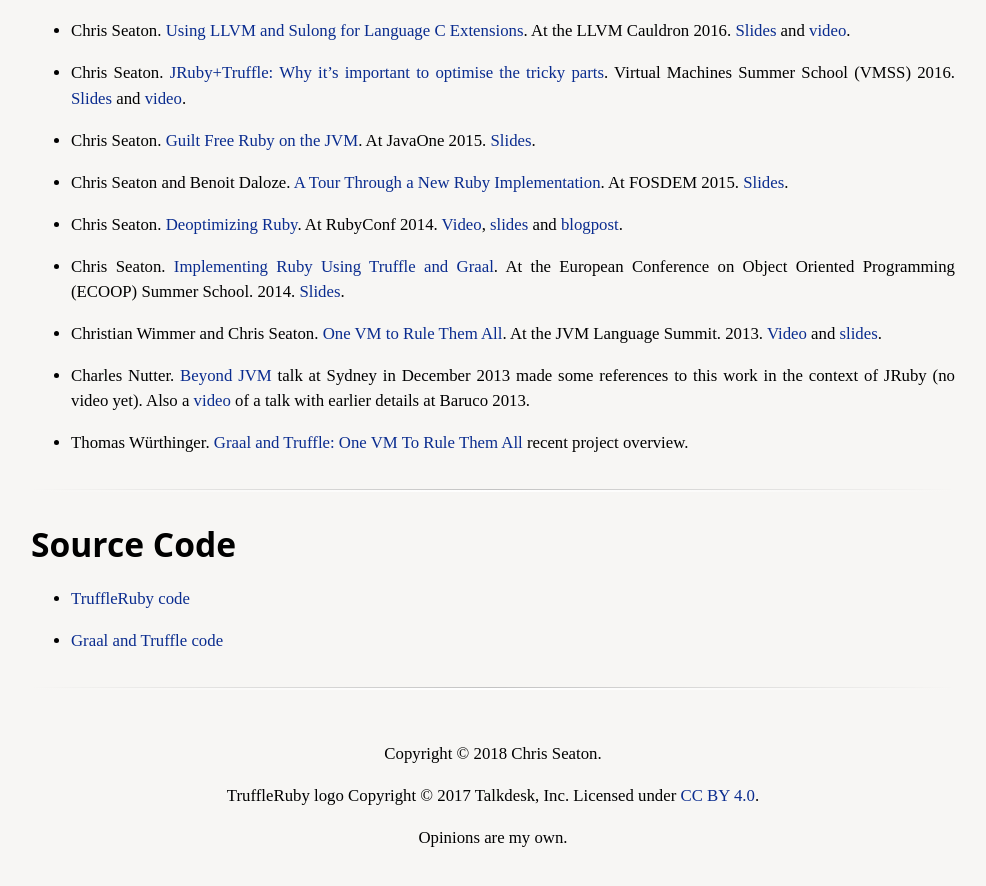
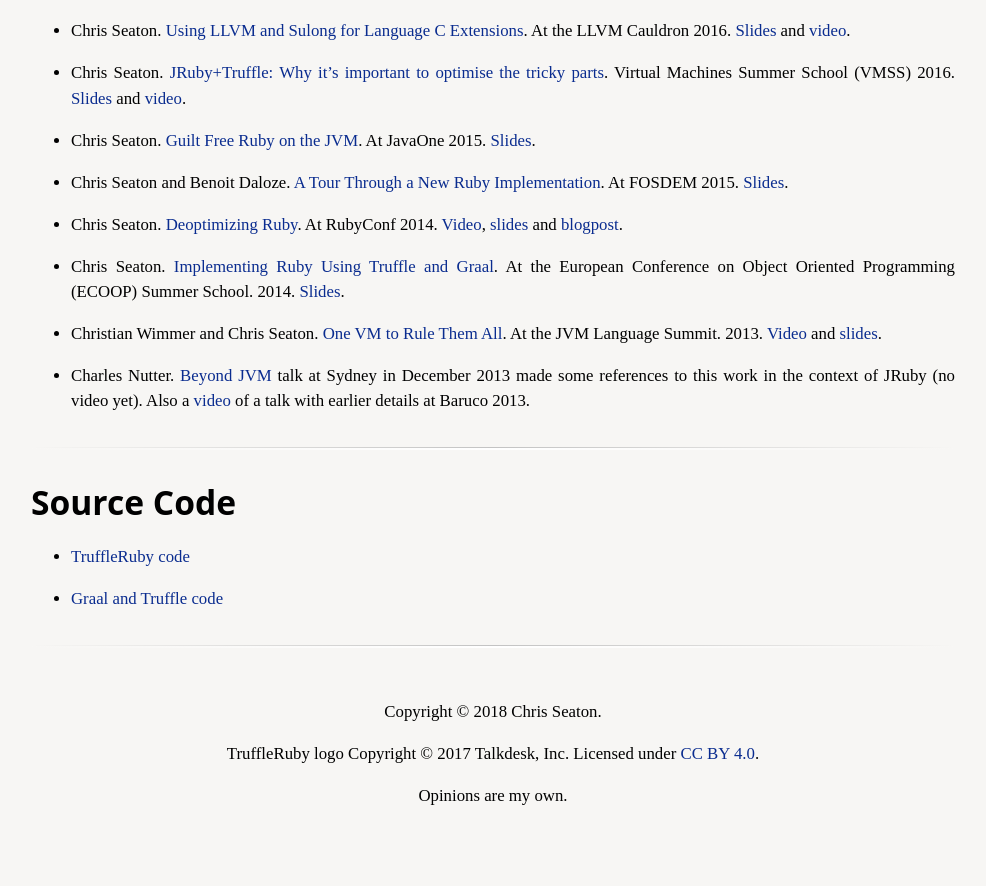
Before and after one commit to chrisseaton/chrisseaton.github.io, a Jekyll site: the page built from truffleruby/index.md, in a window 1280 px wide and 900 px high, scrolled down 3574 px. Shown: the top 886 px of the window, without its empty margins (147-1133 px from the left). Built offline with Jekyll 4.4.1, drawn with Linux system fonts in a browser that asks for light colours; nearby versions of some CDN libraries; some web fonts are replaced; after the commit the page ends 4432 px from its top, so only the background shows below that.

Commit message:
Remove old summery of TruffleRuby

```diff
--- a/truffleruby/index.md
+++ b/truffleruby/index.md
@@ -176,8 +176,6 @@
 
 *    Charles Nutter. [Beyond JVM](http://www.slideshare.net/CharlesNutter/yow-sydney-2013-beyond-jvm) talk at Sydney in December 2013 made some references to this work in the context of JRuby (no video yet). Also a [video](http://www.youtube.com/watch?feature=player_detailpage&v=8ZEAwWLwmfQ#t=951) of a talk with earlier details at Baruco 2013.
 
-*    Thomas Würthinger. [Graal and Truffle: One VM To Rule Them All](http://www.slideshare.net/ThomasWuerthinger/graal-truffle-ethdec2013) recent project overview.
-
 ---
 
 # Source Code
```
